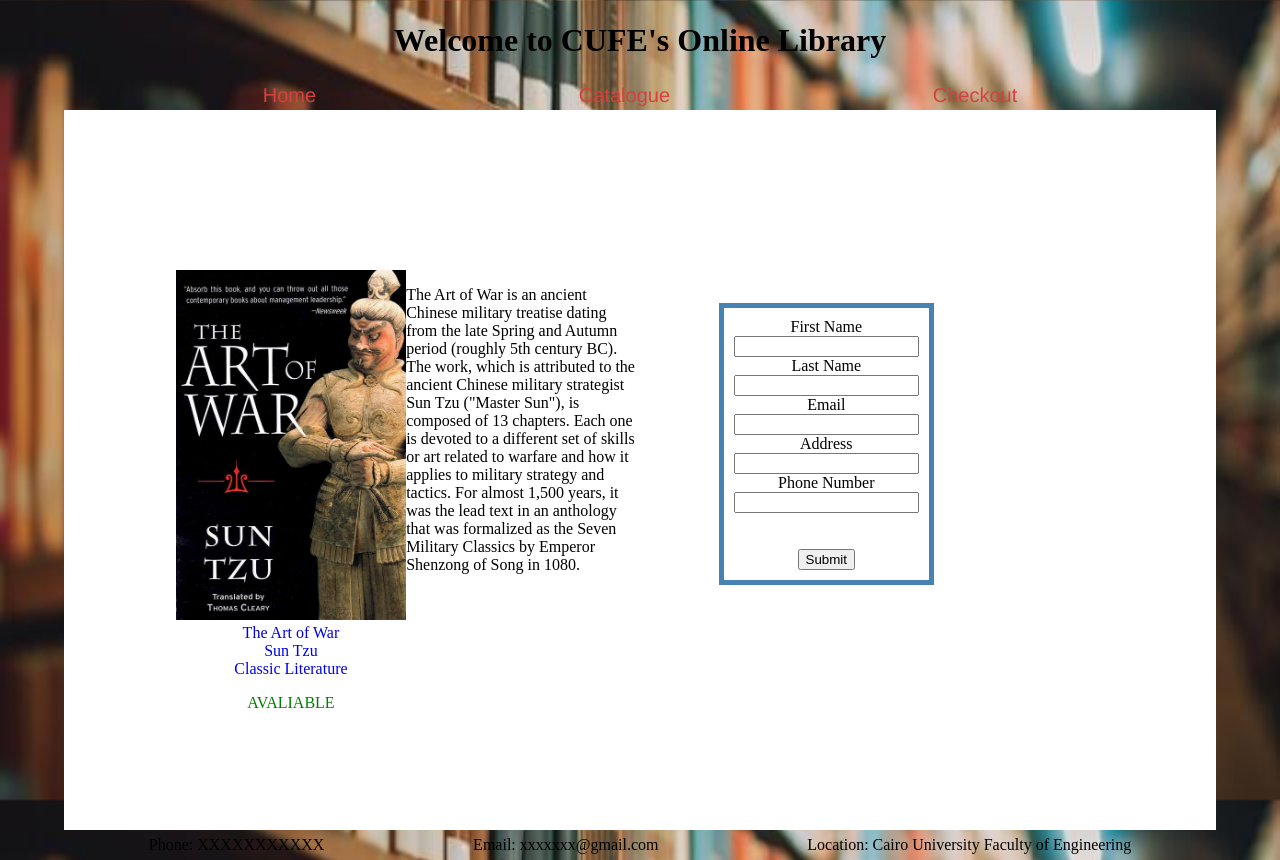
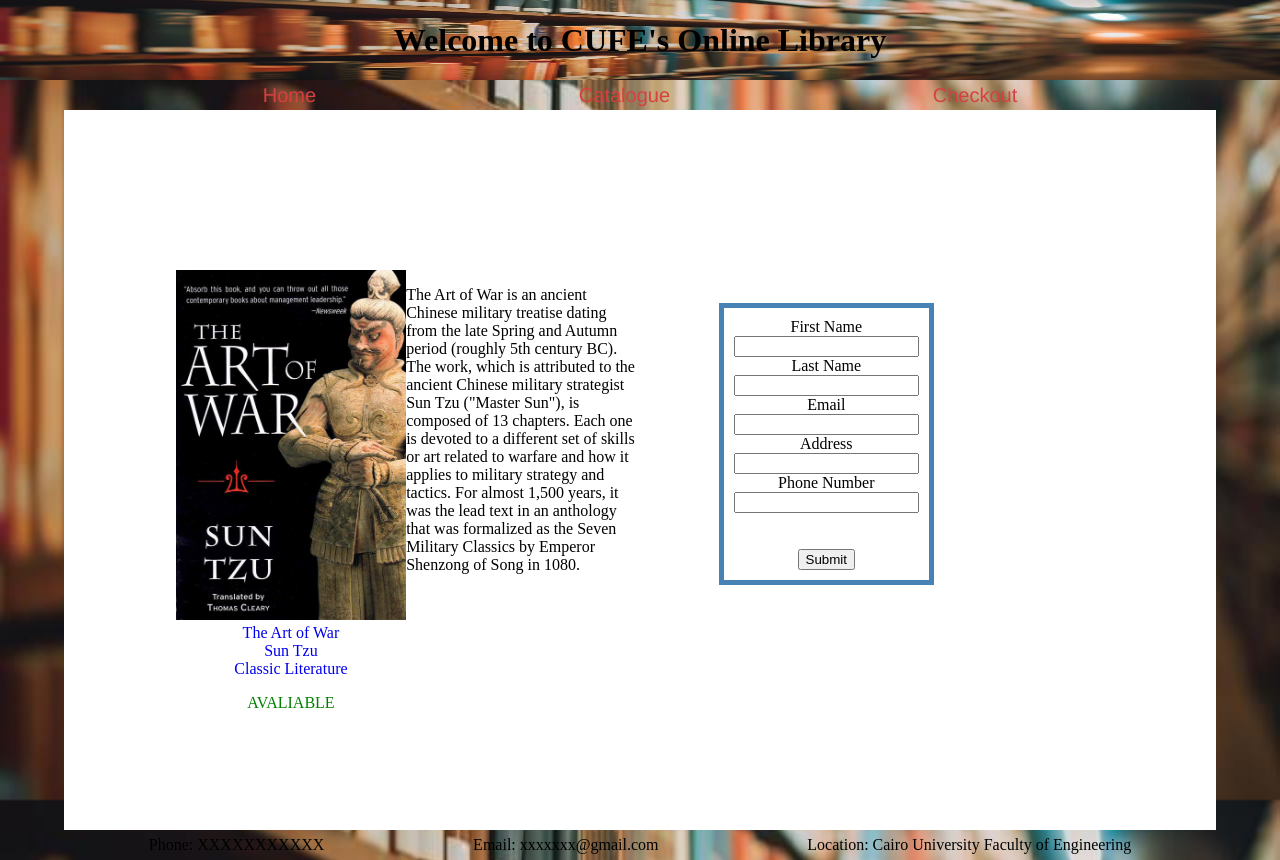
Before and after one commit to Mohamed-Elsayed-Hosni/Mohamed-Elsayed-Hosni.github.io, a plain HTML site: page Checkout.html in a window 1280 px wide. Drawn offline with Linux system fonts and the light colour scheme.

Commit message:
Update Checkout.html

```diff
--- a/Checkout.html
+++ b/Checkout.html
@@ -5,7 +5,7 @@
 <style>
 
 body{
-     background-image: url("Banner.jpeg");
+    background-image: url("Banner.jpeg");
    background-repeat:no-repeat;
    background-size: 100% 100%;
     background-attachment: fixed;
@@ -135,7 +135,7 @@ a:hover{
     display:flex;
     justify-content: center;
     align-items:center;
-    background-image: url("HeaderBack1.jpg");
+    background-image: url("Banner.jpeg");
     width:100vw;
     height: 80px;
     background-repeat:no-repeat;
```
